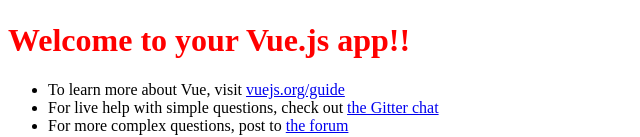
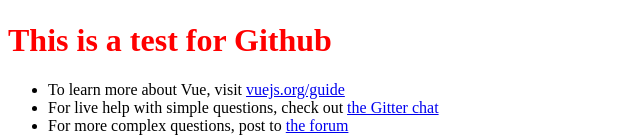
Before and after one commit to JasonKroll/vue-test, a plain HTML site: page index.html in a window 1280 px wide. Shown: the part 311-448 px from the top of the page, without its empty margins (0-640 px from the left). Drawn offline with nearby package versions, Linux system fonts and the light colour scheme.

Commit message:
Changed greeting

```diff
--- a/index.html
+++ b/index.html
@@ -70,7 +70,7 @@
     var vapp = new Vue({
       el: '#app',
       data: {
-        greeting: 'Welcome to your Vue.js app!!',
+        greeting: 'This is a test for Github',
         docsURL: 'http://vuejs.org/guide/',
         gitterURL: 'https://gitter.im/vuejs/vue',
         forumURL: 'http://forum.vuejs.org/',
```
